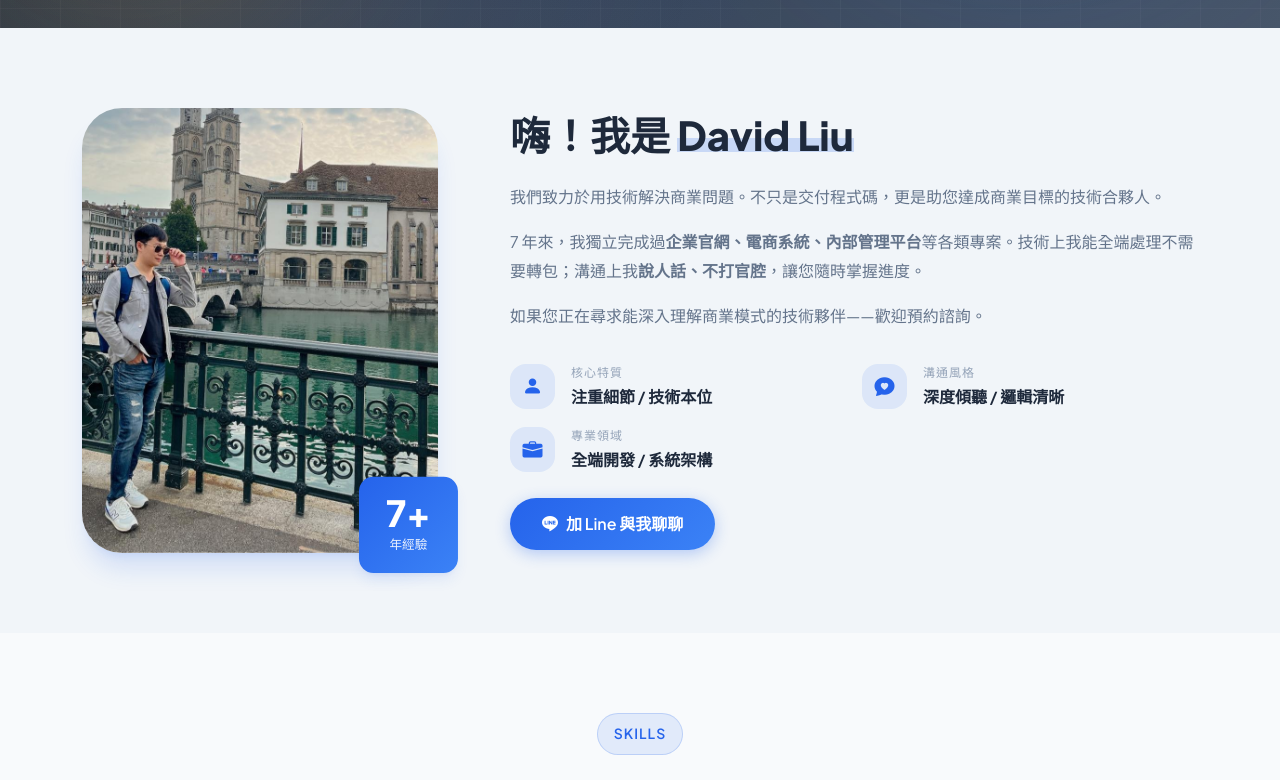
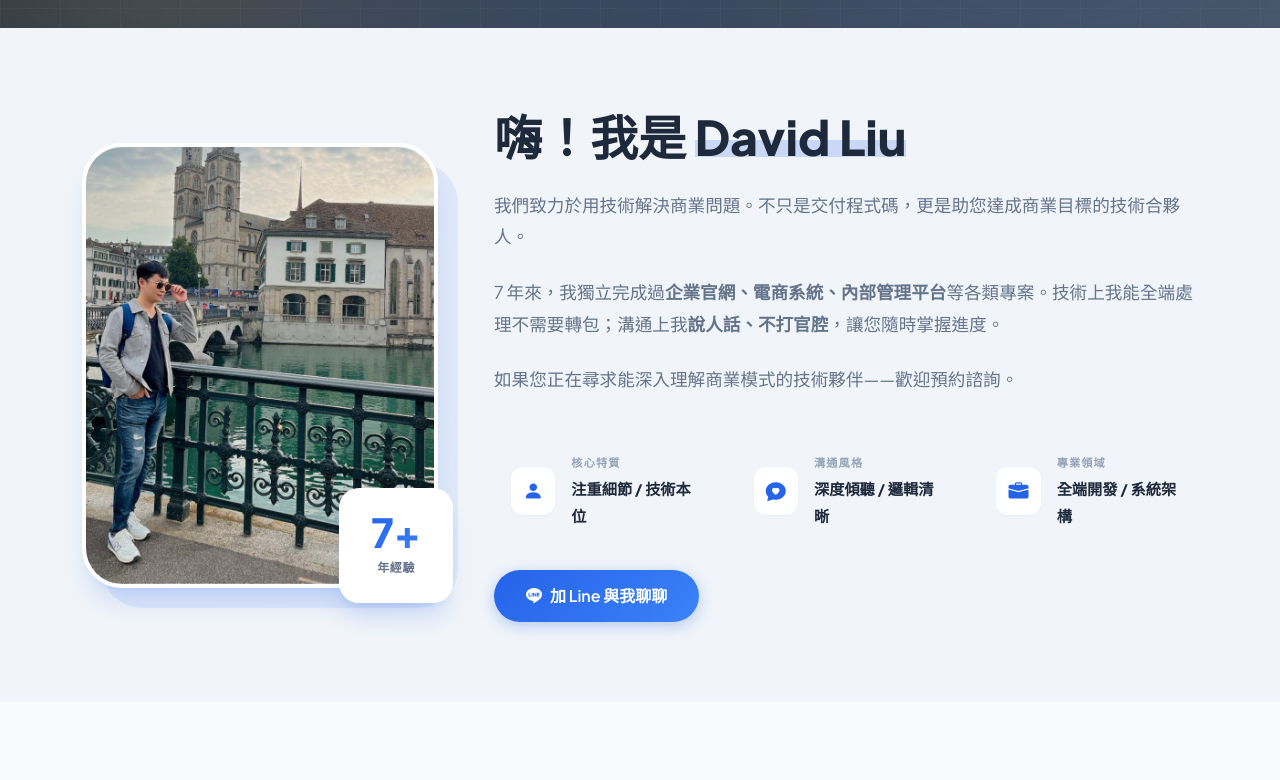
Before and after one commit to t7141123/Profile, a Vue app: page /zh-tw/about in a window 1280 px wide. Shown: the part 532-1312 px from the top of the page. Built offline with nearby package versions, Linux system fonts and the light colour scheme; no server answers.

Commit message:
fix: restore missing styles and refine dark mode aesthetics

```diff
--- a/src/assets/css/main.css
+++ b/src/assets/css/main.css
@@ -80,23 +80,28 @@
 
 /* Dark Mode Variables */
 [data-theme='dark'] {
-  --bg-primary: #0F172A;      /* Slate 900 */
+  --bg-primary: #0F172A;      /* Deep Slate 900 */
   --bg-secondary: #1E293B;    /* Slate 800 */
   --bg-accent: #334155;       /* Slate 700 */
 
-  --text-primary: #F1F5F9;    /* Slate 100 */
+  --text-primary: #F8FAFC;    /* Slate 50 */
   --text-secondary: #CBD5E1;  /* Slate 300 */
-  --text-muted: #94A3B8;      /* Slate 400 */
+  --text-muted: #64748B;      /* Slate 500 */
 
-  --shadow-sm: 0 1px 2px 0 rgba(0, 0, 0, 0.3);
-  --shadow-md: 0 4px 6px -1px rgba(0, 0, 0, 0.4);
-  --shadow-lg: 0 10px 15px -3px rgba(0, 0, 0, 0.5);
-  --shadow-xl: 0 20px 25px -5px rgba(0, 0, 0, 0.6);
+  --shadow-sm: 0 1px 2px 0 rgba(0, 0, 0, 0.4);
+  --shadow-md: 0 4px 6px -1px rgba(0, 0, 0, 0.5);
+  --shadow-lg: 0 10px 15px -3px rgba(0, 0, 0, 0.6);
+  --shadow-xl: 0 20px 25px -5px rgba(0, 0, 0, 0.7);
+  --shadow-glow: 0 0 30px rgba(37, 99, 235, 0.15);
 
-  --gradient-hero: linear-gradient(135deg, rgba(30, 41, 59, 0.8) 0%, rgba(15, 23, 42, 0.8) 100%);
+  --gradient-hero: linear-gradient(135deg, #1E293B 0%, #0F172A 100%);
 
-  /* Buttons adjust in dark mode */
-  --bg-warm: #451a03;         /* Darker warm for highlights */
+  --border-color: rgba(255, 255, 255, 0.08);
+  --glass-bg: rgba(30, 41, 59, 0.7);
+  --glass-border: rgba(255, 255, 255, 0.1);
+
+  /* Accent adjustment */
+  --bg-warm: #451a03;
 }
 
 /* ===================================
@@ -310,6 +315,29 @@ a:hover {
   font-weight: 600;
   color: var(--primary-color);
   transition: var(--transition-base);
+}
+
+/* Glass Morphism Base */
+.glass-card {
+  background: var(--bg-secondary);
+  border: 1px solid var(--border-color, rgba(37, 99, 235, 0.1));
+  border-radius: var(--radius-xl);
+  backdrop-filter: blur(8px);
+  -webkit-backdrop-filter: blur(8px);
+  box-shadow: var(--shadow-sm);
+  transition: all var(--transition-base);
+}
+
+[data-theme='dark'] .glass-card {
+  background: var(--glass-bg, rgba(30, 41, 59, 0.7));
+  border-color: var(--glass-border, rgba(255, 255, 255, 0.1));
+  box-shadow: var(--shadow-md);
+}
+
+.glass-card:hover {
+  transform: translateY(-5px);
+  box-shadow: var(--shadow-xl);
+  border-color: var(--primary-color);
 }
 
 .btn-outline-custom:hover {
--- /dev/null
+++ b/src/components/common/PortfolioCard.vue
@@ -0,0 +1,165 @@
+<template>
+  <div class="portfolio-card h-100">
+    <div class="portfolio-image">
+      <img :src="project.image" :alt="project.title" loading="lazy" decoding="async" width="400" height="250" />
+      <div class="portfolio-overlay">
+        <a
+          :href="project.url"
+          target="_blank"
+          class="btn btn-primary-custom"
+        >
+          <i class="bi bi-box-arrow-up-right me-2"></i>
+          {{ $t("portfolio.viewSite") }}
+        </a>
+      </div>
+    </div>
+    <div class="portfolio-content">
+      <span class="portfolio-category">{{ project.category }}</span>
+      <h3 class="portfolio-title">{{ project.title }}</h3>
+      <p class="portfolio-description">{{ project.description }}</p>
+
+      <div v-if="showTech && project.technologies" class="portfolio-tech">
+        <span
+          class="tech-tag"
+          v-for="tech in project.technologies"
+          :key="tech"
+        >
+          {{ tech }}
+        </span>
+      </div>
+    </div>
+  </div>
+</template>
+
+<script setup>
+defineProps({
+  project: {
+    type: Object,
+    required: true
+  },
+  showTech: {
+    type: Boolean,
+    default: false
+  }
+});
+</script>
+
+<style scoped>
+.portfolio-card {
+  background: var(--bg-secondary);
+  border-radius: var(--radius-xl);
+  overflow: hidden;
+  border: 1px solid rgba(37, 99, 235, 0.1);
+  box-shadow: var(--shadow-sm);
+  transition: all var(--transition-base);
+  height: 100%;
+  display: flex;
+  flex-direction: column;
+}
+
+[data-theme='dark'] .portfolio-card {
+  background: var(--glass-bg);
+  border-color: var(--glass-border);
+}
+
+.portfolio-card:hover {
+  transform: translateY(-8px);
+  box-shadow: var(--shadow-xl);
+  border-color: var(--primary-color);
+}
+
+.portfolio-image {
+  position: relative;
+  overflow: hidden;
+  aspect-ratio: 16 / 10;
+}
+
+.portfolio-image img {
+  width: 100%;
+  height: 100%;
+  object-fit: cover;
+  transition: transform 0.6s cubic-bezier(0.165, 0.84, 0.44, 1);
+}
+
+.portfolio-card:hover .portfolio-image img {
+  transform: scale(1.1);
+}
+
+.portfolio-overlay {
+  position: absolute;
+  inset: 0;
+  background: rgba(15, 23, 42, 0.6);
+  backdrop-filter: blur(4px);
+  -webkit-backdrop-filter: blur(4px);
+  display: flex;
+  align-items: center;
+  justify-content: center;
+  opacity: 0;
+  transition: all 0.4s ease;
+}
+
+.portfolio-card:hover .portfolio-overlay {
+  opacity: 1;
+}
+
+.portfolio-content {
+  padding: 1.75rem;
+  flex: 1;
+  display: flex;
+  flex-direction: column;
+}
+
+.portfolio-category {
+  display: inline-block;
+  font-size: 0.75rem;
+  font-weight: 700;
+  color: var(--primary-color);
+  text-transform: uppercase;
+  letter-spacing: 0.05em;
+  margin-bottom: 0.75rem;
+}
+
+.portfolio-title {
+  font-size: 1.25rem;
+  font-weight: 700;
+  margin-bottom: 0.75rem;
+  color: var(--text-primary);
+}
+
+.portfolio-description {
+  font-size: 0.9375rem;
+  color: var(--text-secondary);
+  line-height: 1.6;
+  margin-bottom: 1.5rem;
+  display: -webkit-box;
+  -webkit-line-clamp: 3;
+  line-clamp: 3;
+  -webkit-box-orient: vertical;
+  overflow: hidden;
+}
+
+.portfolio-tech {
+  display: flex;
+  flex-wrap: wrap;
+  gap: 0.5rem;
+  margin-top: auto;
+  padding-top: 1rem;
+  border-top: 1px solid rgba(37, 99, 235, 0.08);
+}
+
+.tech-tag {
+  padding: 0.25rem 0.75rem;
+  background: rgba(37, 99, 235, 0.08);
+  border-radius: var(--radius-full);
+  font-size: 0.75rem;
+  color: var(--text-secondary);
+  font-weight: 500;
+  transition: all var(--transition-base);
+}
+
+.tech-tag:hover {
+  background: rgba(37, 99, 235, 0.15);
+  color: var(--primary-color);
+  transform: translateY(-2px);
+}
+</style>
--- a/src/views/About.vue
+++ b/src/views/About.vue
@@ -308,6 +308,20 @@ const testimonials = computed(() => [
 /* About page specific styles start here */
 .about-image {
   position: relative;
+  z-index: 1;
+}
+
+.about-image::before {
+  content: "";
+  position: absolute;
+  top: 20px;
+  right: -20px;
+  bottom: -20px;
+  left: 20px;
+  background: var(--primary-gradient);
+  border-radius: 40px;
+  opacity: 0.1;
+  z-index: -1;
 }
 
 .about-image img {
@@ -320,103 +334,125 @@ const testimonials = computed(() => [
   display: block;
   margin: 0 auto;
   box-shadow: var(--shadow-xl);
+  border: 4px solid var(--bg-secondary);
 }
 
 .experience-badge {
   position: absolute;
-  bottom: -20px;
-  right: -20px;
-  background: var(--primary-gradient);
-  padding: 20px 30px;
-  border-radius: 16px;
+  bottom: -15px;
+  right: -15px;
+  background: var(--bg-secondary);
+  padding: 1.5rem 2rem;
+  border-radius: 20px;
   text-align: center;
-  box-shadow: var(--shadow-lg);
-  transform: scale(0.9);
-  transform-origin: bottom right;
+  box-shadow: var(--shadow-xl);
+  border: 1px solid var(--border-color);
+  z-index: 2;
+}
+
+[data-theme='dark'] .experience-badge {
+  background: var(--bg-accent);
 }
 
 .experience-badge .years {
   display: block;
   font-size: 2.5rem;
-  font-weight: 900;
-  color: white;
+  font-weight: 800;
+  background: var(--gradient-primary);
+  -webkit-background-clip: text;
+  -webkit-text-fill-color: transparent;
   line-height: 1;
 }
 
 .experience-badge .text {
-  font-size: 0.875rem;
-  color: rgba(255, 255, 255, 0.9);
+  font-size: 0.75rem;
+  font-weight: 700;
+  color: var(--text-secondary);
+  text-transform: uppercase;
+  letter-spacing: 0.05em;
+  margin-top: 0.25rem;
+}
+
+.about-content {
+  padding-left: 2rem;
 }
 
 .about-title {
-  font-size: clamp(1.5rem, 4vw, 2.5rem);
+  font-size: clamp(2rem, 5vw, 3rem);
   font-weight: 800;
   margin-bottom: 1.5rem;
-}
-
-.about-content {
-  padding-left: 3rem;
+  line-height: 1.2;
 }
 
 .about-text {
   color: var(--text-secondary);
-  margin-bottom: 1rem;
+  font-size: 1.1rem;
+  margin-bottom: 1.5rem;
   line-height: 1.8;
 }
 
 .about-info {
   display: grid;
-  grid-template-columns: repeat(2, 1fr);
-  gap: 1rem;
-  margin-top: 2rem;
+  grid-template-columns: repeat(auto-fit, minmax(200px, 1fr));
+  gap: 1.5rem;
+  margin-top: 2.5rem;
 }
 
 .info-item {
   display: flex;
   align-items: center;
   gap: 1rem;
+  padding: 1rem;
+  background: var(--bg-accent);
+  border-radius: var(--radius-lg);
+  border: 1px solid transparent;
+  transition: all var(--transition-base);
+}
+
+.info-item:hover {
+  border-color: var(--primary-color);
+  transform: translateY(-2px);
 }
 
 .info-item i {
-  width: 45px;
-  height: 45px;
+  width: 48px;
+  height: 48px;
   display: flex;
   align-items: center;
   justify-content: center;
-  background: rgba(37, 99, 235, 0.1);
-  border-radius: var(--radius-lg);
+  background: var(--bg-secondary);
+  border-radius: 12px;
   color: var(--primary-color);
   font-size: 1.25rem;
+  box-shadow: var(--shadow-sm);
 }
 
 .info-item .label {
   display: block;
-  font-size: 0.75rem;
+  font-size: 0.7rem;
   color: var(--text-muted);
   text-transform: uppercase;
-  letter-spacing: 1px;
+  font-weight: 700;
+  letter-spacing: 0.1em;
+  margin-bottom: 0.2rem;
 }
 
 .info-item .value {
-  font-weight: 600;
+  font-weight: 700;
   color: var(--text-primary);
+  font-size: 0.95rem;
 }
-
-.info-item .value.available {
-  color: var(--success-color);
-}
-
-
 
 /* Skill Category */
 .skill-category {
+  padding: 2.5rem;
   text-align: center;
-  padding: 2rem;
+  height: 100%;
 }
 
 .skill-category-icon {
-  width: 70px;
-  height: 70px;
+  width: 64px;
+  height: 64px;
   display: flex;
   align-items: center;
   justify-content: center;
@@ -424,6 +460,7 @@ const testimonials = computed(() => [
   border-radius: 16px;
   font-size: 1.75rem;
   color: white;
+  box-shadow: 0 8px 16px -4px rgba(37, 99, 235, 0.2);
 }
 
 .skill-category-title {
--- a/src/views/Contact.vue
+++ b/src/views/Contact.vue
@@ -177,18 +177,21 @@
 }
 
 .contact-card {
-  border: 1px solid rgba(37, 99, 235, 0.1);
-  background: var(--bg-secondary);
-  transition:
-    transform 0.3s ease,
-    box-shadow 0.3s ease;
+.contact-card {
+  padding: 2rem !important;
+  display: flex;
+  align-items: center;
+  gap: 1.5rem;
+}
+
+[data-theme='dark'] .contact-card {
+  background: var(--glass-bg);
 }
 
 .contact-card:hover {
   transform: translateY(-5px);
   box-shadow: var(--shadow-xl);
-  background: var(--bg-secondary);
-  border-color: rgba(37, 99, 235, 0.3);
+  border-color: var(--primary-color);
 }
 
 .contact-icon-wrapper {
--- a/src/views/Home.vue
+++ b/src/views/Home.vue
@@ -110,26 +110,7 @@
             v-for="project in featuredProjects"
             :key="project.id"
           >
-            <div class="portfolio-card h-100">
-              <div class="portfolio-image">
-                <img :src="project.image" :alt="project.title" loading="lazy" decoding="async" width="400" height="250" />
-                <div class="portfolio-overlay">
-                  <a
-                    :href="project.url"
-                    target="_blank"
-                    class="btn btn-primary-custom"
-                  >
-                    <i class="bi bi-box-arrow-up-right me-2"></i>
-                    {{ $t("home.viewSite") }}
-                  </a>
-                </div>
-              </div>
-              <div class="portfolio-content">
-                <span class="portfolio-category">{{ project.category }}</span>
-                <h3 class="portfolio-title">{{ project.title }}</h3>
-                <p class="portfolio-description">{{ project.description }}</p>
-              </div>
-            </div>
+            <PortfolioCard :project="project" />
           </div>
         </div>
 
@@ -168,6 +149,7 @@ import { computed } from "vue";
 import { useI18n } from "vue-i18n";
 import SectionHeader from "@/components/common/SectionHeader.vue";
 import TechBackground from "@/components/home/TechBackground.vue";
+import PortfolioCard from "@/components/common/PortfolioCard.vue";
 import { useProjects } from "@/composables/useProjects";
 
 const { t } = useI18n();
@@ -338,13 +320,26 @@ const featuredProjects = computed(() => getFeaturedProjects().slice(0, 3));
 .service-card {
   display: flex;
   flex-direction: column;
+  padding: 2rem;
   cursor: pointer;
-  transition: transform 0.3s ease;
   color: inherit;
 }
 
-.service-card:hover {
-  transform: translateY(-5px);
+.service-icon {
+  width: 60px;
+  height: 60px;
+  display: flex;
+  align-items: center;
+  justify-content: center;
+  border-radius: var(--radius-lg);
+  font-size: 1.5rem;
+  color: white;
+  flex-shrink: 0;
+  transition: transform 0.5s cubic-bezier(0.4, 0, 0.2, 1);
+}
+
+.service-card:hover .service-icon {
+  transform: rotateY(180deg);
 }
 
 .service-title {
--- a/src/views/Portfolio.vue
+++ b/src/views/Portfolio.vue
@@ -20,36 +20,7 @@
             v-for="project in projects"
             :key="project.id"
           >
-            <div class="portfolio-card h-100">
-              <div class="portfolio-image">
-                <img :src="project.image" :alt="project.title" loading="lazy" decoding="async" width="400" height="250" />
-                <div class="portfolio-overlay">
-                  <a
-                    :href="project.url"
-                    target="_blank"
-                    class="btn btn-primary-custom"
-                  >
-                    <i class="bi bi-box-arrow-up-right me-2"></i>
-                    {{ $t("portfolio.viewSite") }}
-                  </a>
-                </div>
-              </div>
-              <div class="portfolio-content">
-                <span class="portfolio-category">{{ project.category }}</span>
-                <h3 class="portfolio-title">{{ project.title }}</h3>
-                <p class="portfolio-description">{{ project.description }}</p>
-
-                <div class="portfolio-tech">
-                  <span
-                    class="tech-tag"
-                    v-for="tech in project.technologies"
-                    :key="tech"
-                  >
-                    {{ tech }}
-                  </span>
-                </div>
-              </div>
-            </div>
+            <PortfolioCard :project="project" :show-tech="true" />
           </div>
         </div>
       </div>
@@ -97,6 +68,7 @@
 import { computed, ref } from "vue";
 import { useProjects } from "@/composables/useProjects";
 import PageHeader from "@/components/common/PageHeader.vue";
+import PortfolioCard from "@/components/common/PortfolioCard.vue";
 
 const { getAllProjects } = useProjects();
 
@@ -111,36 +83,7 @@ const projects = computed(() => getAllProjects());
 
 <style scoped>
 /* Portfolio-specific page description styling */
-.page-description {
-  max-width: 600px;
-  margin: 0 auto;
-}
-
-/* Portfolio Tech Tags */
-.portfolio-tech {
-  display: flex;
-  flex-wrap: wrap;
-  gap: 0.5rem;
-  margin-top: 1rem;
-  padding-top: 1rem;
-  border-top: 1px solid rgba(37, 99, 235, 0.08);
-}
-
-.tech-tag {
-  padding: 0.25rem 0.75rem;
-  background: rgba(37, 99, 235, 0.08);
-  border-radius: var(--radius-full);
-  font-size: 0.75rem;
-  color: var(--text-secondary);
-  font-weight: 500;
-  transition: all var(--transition-base);
-}
-
-.tech-tag:hover {
-  background: rgba(37, 99, 235, 0.15);
-  color: var(--primary-color);
-  transform: translateY(-2px);
-}
+/* Portfolio Tech Tags - Handled by PortfolioCard */
 
 
 /* CTA */
--- a/src/views/Services.vue
+++ b/src/views/Services.vue
@@ -447,37 +447,43 @@ const faqs = computed(() => [
 
 /* Service Detail Card */
 .service-detail-card {
-  padding: 2rem;
+  padding: 2.5rem;
 }
 
 .service-detail-header {
   display: flex;
-  align-items: center;
-  gap: 1rem;
+  align-items: flex-start;
+  gap: 1.5rem;
   margin-bottom: 1.5rem;
 }
 
 .service-detail-icon {
-  width: 60px;
-  height: 60px;
+  width: 64px;
+  height: 64px;
   display: flex;
   align-items: center;
   justify-content: center;
-  border-radius: 16px;
-  font-size: 1.5rem;
+  border-radius: var(--radius-lg);
+  font-size: 1.75rem;
   color: white;
   flex-shrink: 0;
+  box-shadow: 0 8px 16px -4px rgba(37, 99, 235, 0.2);
 }
 
 .service-detail-title {
   font-size: 1.5rem;
-  font-weight: 700;
-  margin-bottom: 0.25rem;
+  font-weight: 800;
+  margin-bottom: 0.5rem;
+  color: var(--text-primary);
+  line-height: 1.2;
 }
 
 .service-detail-subtitle {
   font-size: 0.875rem;
-  color: var(--text-muted);
+  font-weight: 600;
+  color: var(--primary-color);
+  text-transform: uppercase;
+  letter-spacing: 0.05em;
 }
 
 .service-detail-description {
```
